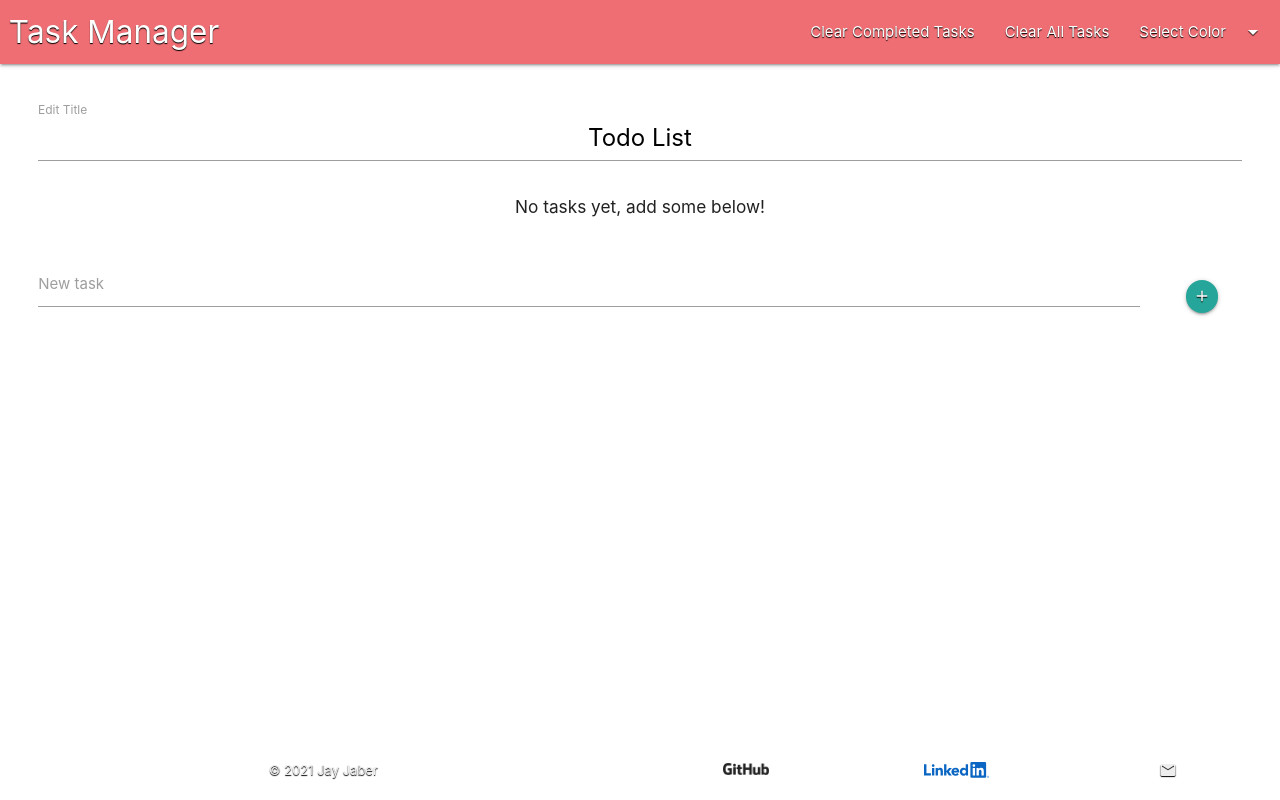
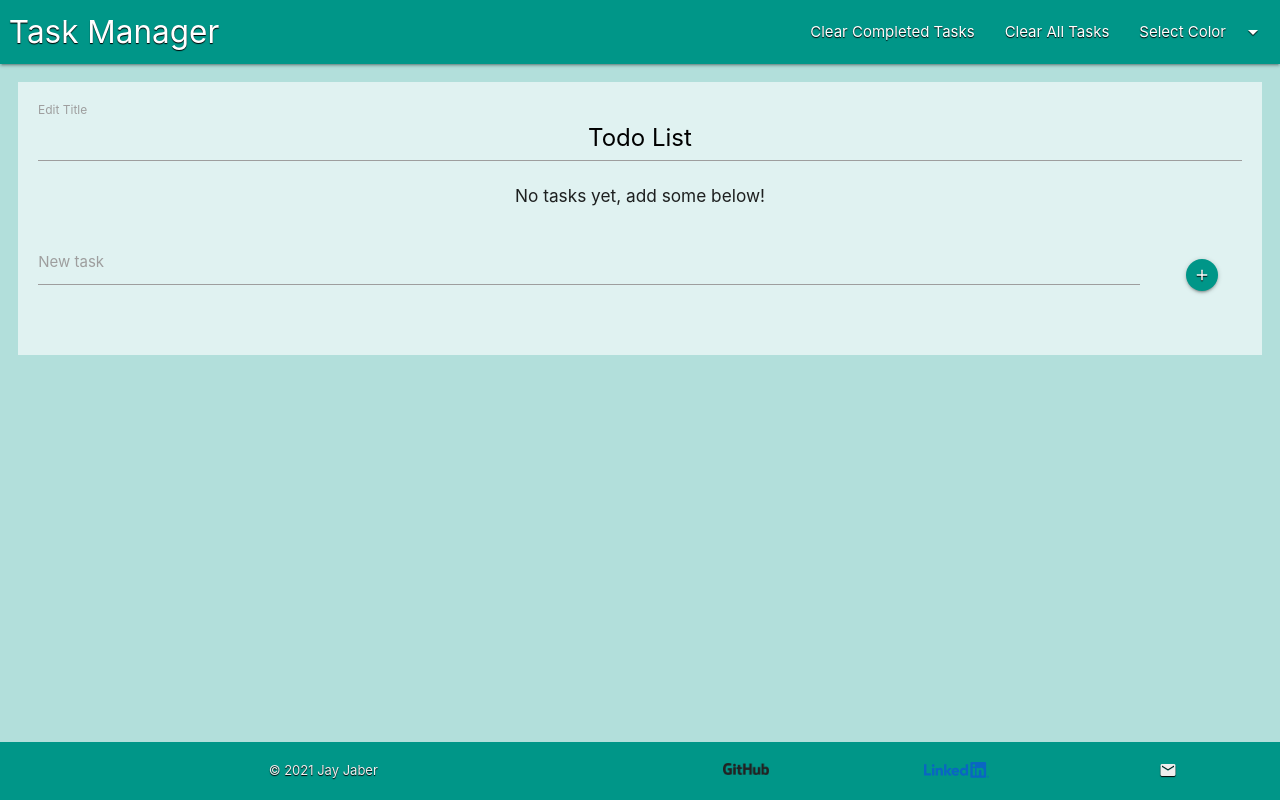
Before and after one commit to JayJaber/todo, a React (Create React App) app: page / in a window 1280 px wide. Built offline with nearby package versions, Linux system fonts and the light colour scheme.

Commit message:
more spacing changes

```diff
--- a/src/App.js
+++ b/src/App.js
@@ -9,7 +9,11 @@ import Footer from './components/Footer';
 
 function App() {
   const [tasks, setTasks] = React.useState(JSON.parse(localStorage.getItem('tasks')) || []); // if tasks were previously saved, retriving them
-  const [color, setColor] = React.useState(localStorage.getItem('color')) || 'teal'; // if tasks were previously saved, retriving them
+  const [color, setColor] = React.useState(localStorage.getItem('color') || 'teal'); // if tasks were previously saved, retriving them
+
+  // React.useEffect(() => {
+  //   setColor('teal');
+  // }, []);
 
   React.useEffect(() => { // Setting tasks in local storage on each change so they persist
     localStorage.setItem('tasks', JSON.stringify(tasks));
--- a/src/components/Tasks.js
+++ b/src/components/Tasks.js
@@ -22,12 +22,12 @@ export default function Tasks ({tasks, onTasksChange, color}) {
       <label class="active" for="first_name2">First Name</label>
        </div> */}
 
-      {tasks.length === 0? <h6 style={{padding: '1.27em'}}>No tasks yet, add some below!</h6>
+      {tasks.length === 0? <h6 style={{padding: '0.65em'}}>No tasks yet, add some below!</h6>
       : <Row style={{marginBottom: '0', marginTop: 0}}>
           {/* <Col s={12} m={12}><div  style={{borderBottom: '1px solid rgb(158, 158, 158)', paddingTop: '0.1em', paddingBottom: '0.35em'}}></div></Col> */}
         {tasks.map((task, i) =>
           <>
-            <Col s={9} m={10} l={10} xl={11} style={{textAlign: 'left', marginTop: (i===0? '0.25em':'1em'), marginBottom: '0.5em'}}>{task.done? <s>{i+1}.&nbsp;{task.value}</s> : <>{i+1} {task.value}</> }</Col>
+            <Col s={9} m={10} l={10} xl={11} style={{textAlign: 'left', marginTop: (i===0? '0.25em':'1em'), marginBottom: '0.5em'}}>{task.done? <s>{i+1}.&nbsp;{task.value}</s> : <>{i+1}. {task.value}</> }</Col>
             <Col s={3} m={2} l={2} xl={1} style={{marginTop: (i===0? '0.25em':'1em'), marginBottom: '0.5em', textAlign: 'right'}}><Checkbox label={task.done? 'Done': 'Todo'} checked={task.done} value='done'
               onClick={e => onTasksChange( tasks.map((task, j) => { if(i ===j)return {...task, done: e.target.checked}; return task;}))}></Checkbox></Col>
             <Col s={12} m={12}><div  style={{borderBottom: '1px solid rgb(158, 158, 158)', paddingTop: '0.05em', paddingBottom: '0.2em'}}></div></Col>
```
